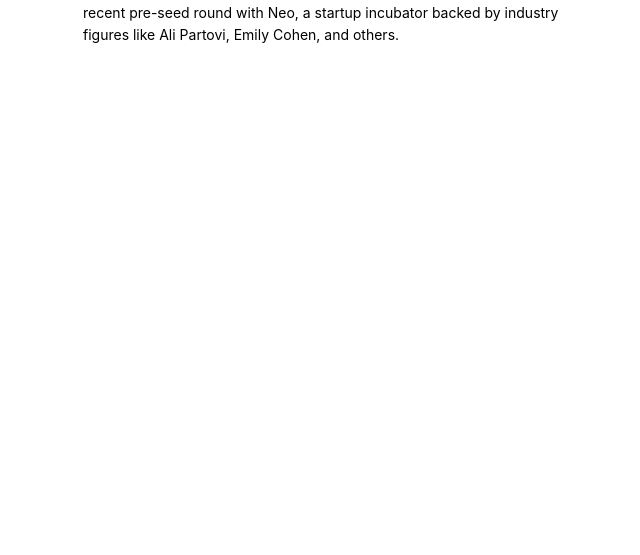
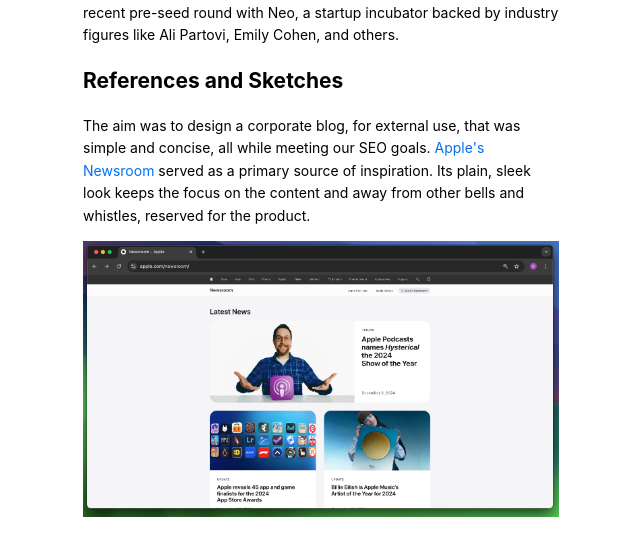
Before and after one commit to dvdhutch/dvdhutch-personal-site, a Next.js app: page /portfolio/ohana_blog in a window 1280 px wide. Shown: the part 343-898 px from the top of the page, without its empty margins (319-959 px from the left). Before the commit the page ends 800 px from the top, so only its background shows below. Built offline with nearby package versions, Linux system fonts and the light colour scheme.

Commit message:
Add blog IMG

```diff
--- a/pages/index.js
+++ b/pages/index.js
@@ -57,7 +57,7 @@ export default function Home({ allPostsData }) {
           </li>
           <li className={utilStyles.workItem}>
             <span className={utilStyles.arrow}>▶</span>
-            <span className={utilStyles.indentedText}><a href="https://www.shc.psu.edu" target="_blank">Penn State Schreyer Honors College</a></span>
+            <span className={utilStyles.indentedText}>BME, <a href="https://www.shc.psu.edu" target="_blank">Penn State Schreyer Honors College</a></span>
           </li>
           <li className={utilStyles.workItem}>
             <span className={utilStyles.arrow}>▶</span>
--- a/pages/portfolio/[slug].js
+++ b/pages/portfolio/[slug].js
@@ -98,6 +98,9 @@ const projectData = {
       <>
         <h1>Ohana Corporate Blog</h1>
         <p>I developed this project as an intern and the first product hire at Ohana, an NYC-based startup building the Airbnb of subleasing. One of the first initiatives I took up as an intern was to sketch, prototype, and build Ohana's blog. The primary reason for this was to publicize Ohana’s recent pre-seed round with Neo, a startup incubator backed by industry figures like Ali Partovi, Emily Cohen, and others.</p>
+        <h2>References and Sketches</h2>
+        <p>The aim was to design a corporate blog, for external use, that was simple and concise, all while meeting our SEO goals. <a href="https://www.apple.com/newsroom/" target="blank">Apple's Newsroom</a> served as a primary source of inspiration. Its plain, sleek look keeps the focus on the content and away from other bells and whistles, reserved for the product.</p>
+        <img src="/images/apple reference.png" alt="Topic Model" style={{ display: 'block', margin: '0 auto'}}></img>
       </>
     ),
     tabTitle: 'Ohana Corporate Blog', // Custom tab title
```
Also changed, not shown: public/images/apple reference.png (added).
